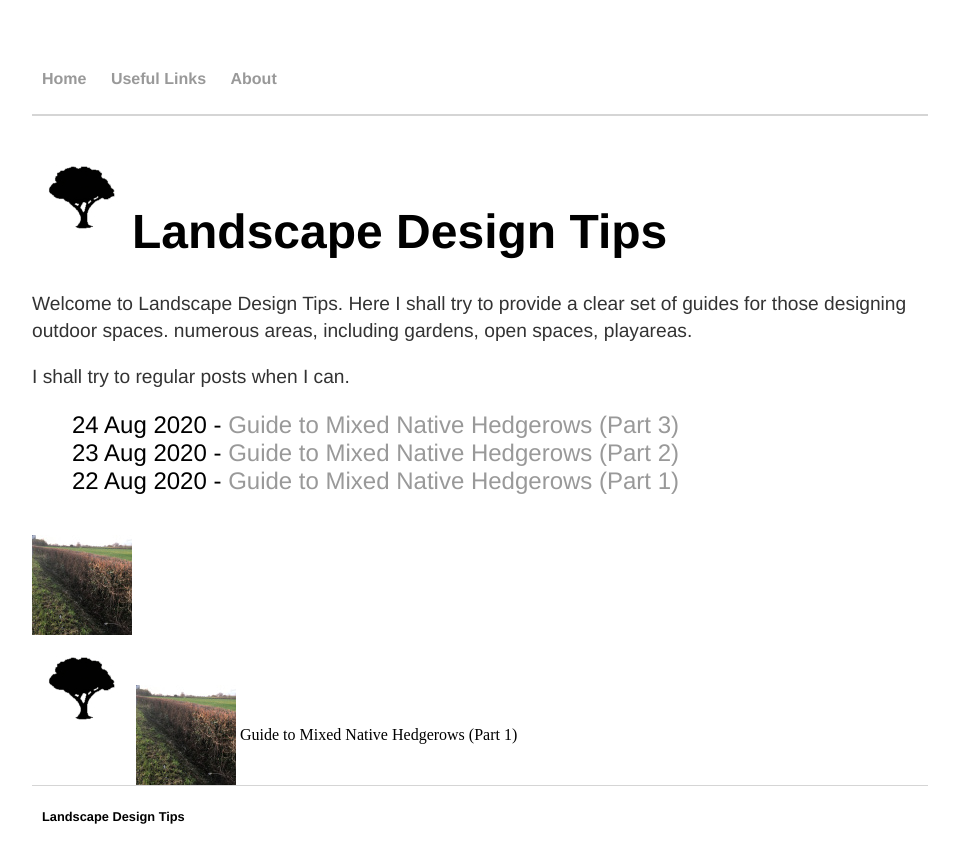
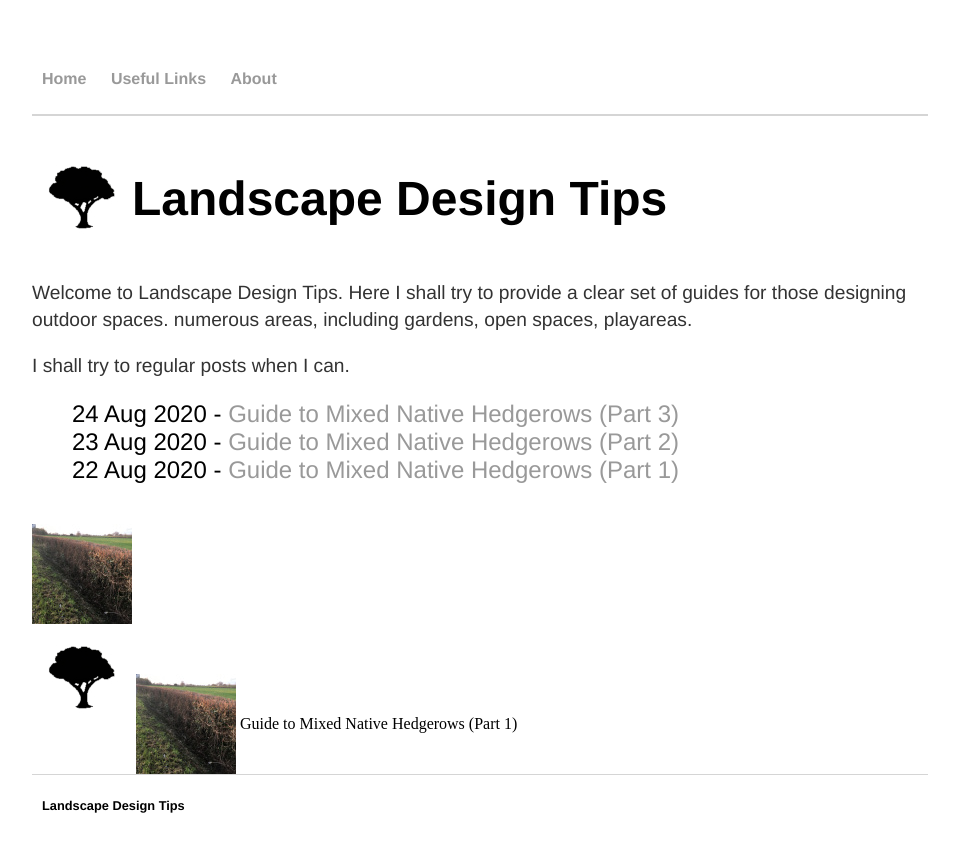
Before and after one commit to Quixoty/ORIG, a Jekyll site: the page built from index.html, in a window 1280 px wide. Shown: the top 863 px of the page, without its empty margins (160-1119 px from the left). Built offline with Jekyll 4.4.1, drawn with Linux system fonts in a browser that asks for light colours.

Commit message:
Update index.html

```diff
--- a/index.html
+++ b/index.html
@@ -3,7 +3,7 @@
 title: Landscape Design Tips
 ---
 <div class="blurb">
-	<h1><img src="/assets/images/tree-100.JPG" alt="hi" class="inline"/>Landscape Design Tips</h1>
+	<h1><img src="/assets/images/tree-100.JPG" style="vertical-align: middle;" width="100px"/><span style="vertical-align: middle;">Landscape Design Tips</span></h1>
 	<p></p>
 	<p></p>
 	<p>Welcome to Landscape Design Tips. Here I shall try to provide a clear set of guides for those designing outdoor spaces. numerous areas, including gardens, open spaces, playareas.</p>
```
